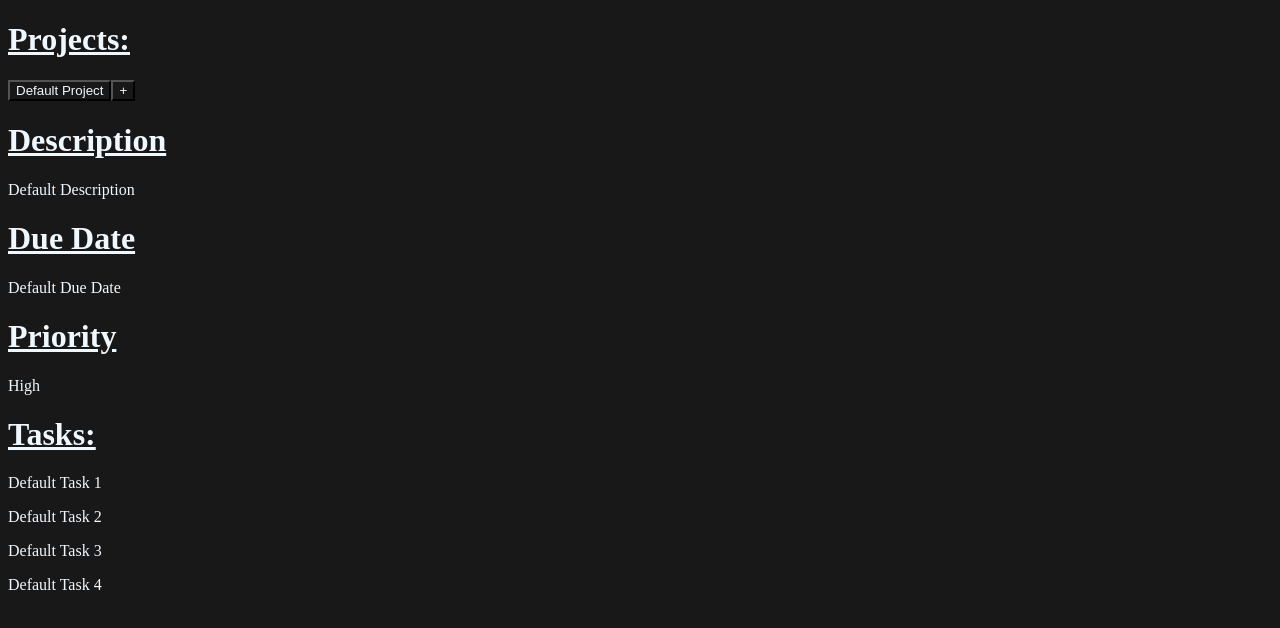
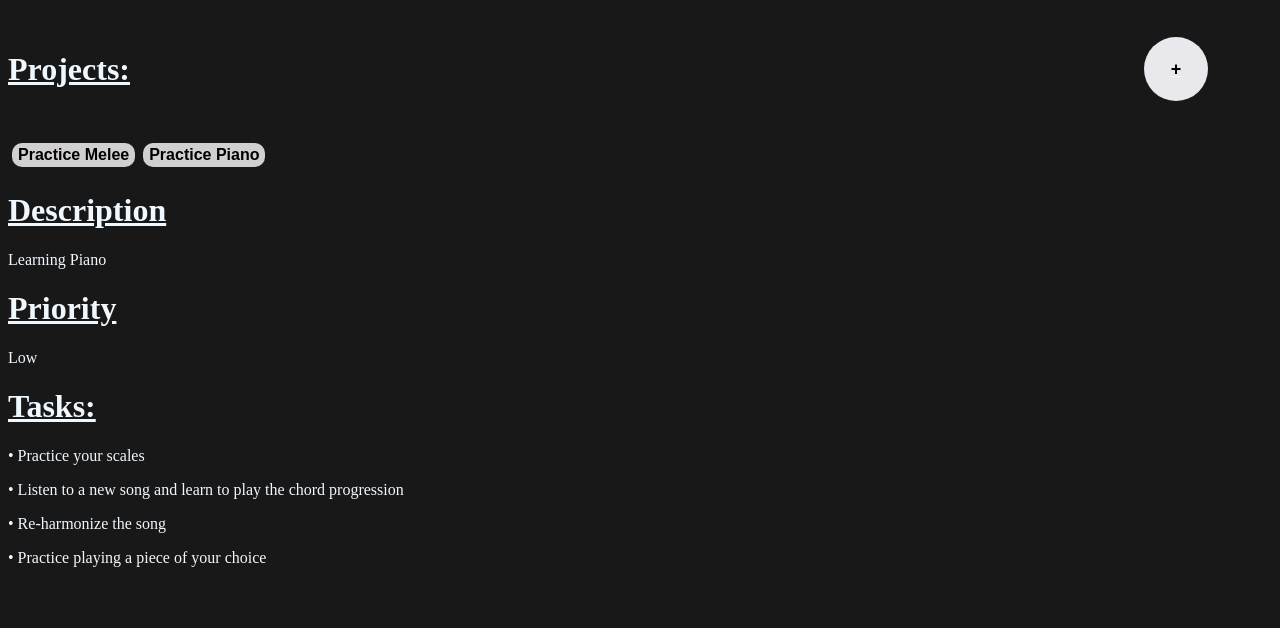
Before and after one commit to Lumi-sg/To-do-list, a website built with webpack: page dist/index.html in a window 1280 px wide. Built offline with nearby package versions, Linux system fonts and the light colour scheme.

Commit message:
added default projects + rendering function

```diff
--- a/src/index.js
+++ b/src/index.js
@@ -1,4 +1,9 @@
 import css from "./styles.css";
 import { initPage } from "./modules/initPage.js";
+import { projectInitialization } from "./modules/projectData.js";
+import { addModal, openModal, closeModal } from "./modules/modal.js";
 
+//Initialize page with html etc etc
 initPage();
+
+projectInitialization();
--- a/src/modules/initPage.js
+++ b/src/modules/initPage.js
@@ -10,15 +10,10 @@ const initPage = () => {
 	topLabel.textContent = "Projects:";
 	header.appendChild(topLabel);
 
-	const defaultButton = document.createElement("button");
-	defaultButton.className = "default";
-	defaultButton.textContent = "Default Project";
-	header.appendChild(defaultButton);
-
 	const addProjectButton = document.createElement("button");
 	addProjectButton.className = "addProject";
 	addProjectButton.textContent = "+";
-	header.appendChild(addProjectButton);
+	topLabel.appendChild(addProjectButton);
 
 	body.appendChild(header);
 
@@ -33,23 +28,10 @@ const initPage = () => {
 	description.appendChild(descriptionHeader);
 
 	const descriptionParagraph = document.createElement("p");
-	descriptionParagraph.textContent = "Default Description";
+	descriptionParagraph.className = "projectDescription";
 	description.appendChild(descriptionParagraph);
 
 	projectInformation.appendChild(description);
-
-	const dueDate = document.createElement("div");
-	dueDate.className = "dueDate";
-
-	const dueDateHeader = document.createElement("h1");
-	dueDateHeader.textContent = "Due Date";
-	dueDate.appendChild(dueDateHeader);
-
-	const dueDateParagraph = document.createElement("p");
-	dueDateParagraph.textContent = "Default Due Date";
-	dueDate.appendChild(dueDateParagraph);
-
-	projectInformation.appendChild(dueDate);
 
 	const priority = document.createElement("div");
 	priority.className = "priority";
@@ -59,8 +41,7 @@ const initPage = () => {
 	priority.appendChild(priorityHeader);
 
 	const p = document.createElement("div");
-	p.className = "p";
-	p.textContent = "High";
+	p.className = "projectPriority";
 	priority.appendChild(p);
 
 	projectInformation.appendChild(priority);
@@ -86,19 +67,22 @@ const initPage = () => {
 	task.className = "task";
 
 	const task1 = document.createElement("p");
-	task1.textContent = "Default Task 1";
+	task1.className = "taskOne";
+
 	task.appendChild(task1);
 
 	const task2 = document.createElement("p");
-	task2.textContent = "Default Task 2";
+	task2.className = "taskTwo";
+
 	task.appendChild(task2);
 
 	const task3 = document.createElement("p");
-	task3.textContent = "Default Task 3";
+	task3.className = "taskThree";
+
 	task.appendChild(task3);
 
 	const task4 = document.createElement("p");
-	task4.textContent = "Default Task 4";
+	task4.className = "taskFour";
 	task.appendChild(task4);
 
 	taskContainer.appendChild(task);
--- /dev/null
+++ b/src/modules/modal.js
@@ -0,0 +1,7 @@
+const addModal = () => {};
+
+const openModal = () => {};
+
+const closeModal = () => {};
+
+export { addModal, openModal, closeModal };
--- /dev/null
+++ b/src/modules/projectData.js
@@ -0,0 +1,74 @@
+const projectInitialization = () => {
+	class Project {
+		constructor(title, description, priority, taskOne, taskTwo, taskThree, taskFour) {
+			this.title = title;
+			this.description = description;
+			this.priority = priority;
+			this.taskOne = taskOne;
+			this.taskTwo = taskTwo;
+			this.taskThree = taskThree;
+			this.taskFour = taskFour;
+		}
+	}
+
+	let DEFAULT_PROJECT1 = new Project(
+		"Practice Melee",
+		"daily SSBM practice",
+		"Medium",
+		"Practice moving around each stage and its platforms",
+		"Practice SHFFLing on a target",
+		"Practice character specific tech (shine grabs, shine OOS, laser grab)",
+		"Practice comboing a character on various stages"
+	);
+
+	let DEFAULT_PROJECT2 = new Project(
+		"Practice Piano",
+		"Learning Piano",
+		"Low",
+		"Practice your scales",
+		"Listen to a new song and learn to play the chord progression",
+		"Re-harmonize the song",
+		"Practice playing a piece of your choice"
+	);
+
+	let projectList = [];
+	projectList.push(DEFAULT_PROJECT1);
+	projectList.push(DEFAULT_PROJECT2);
+
+	renderProject(DEFAULT_PROJECT1);
+	renderProject(DEFAULT_PROJECT2);
+	renderButton(DEFAULT_PROJECT1);
+	renderButton(DEFAULT_PROJECT2);
+
+	function renderButton(project) {
+		const header = document.querySelector(".header");
+		const projectButton = document.createElement("button");
+		projectButton.className = project.title;
+		projectButton.textContent = project.title;
+
+		header.appendChild(projectButton);
+	}
+	function renderProject(project) {
+		console.table(project);
+
+		const projectDescription = document.querySelector(".projectDescription");
+		projectDescription.textContent = project.description;
+
+		const projectPriority = document.querySelector(".projectPriority");
+		projectPriority.textContent = project.priority;
+
+		const taskOne = document.querySelector(".taskOne");
+		taskOne.textContent = "•  " + project.taskOne;
+
+		const taskTwo = document.querySelector(".taskTwo");
+		taskTwo.textContent = "• " + project.taskTwo;
+
+		const taskThree = document.querySelector(".taskThree");
+		taskThree.textContent = "• " + project.taskThree;
+
+		const taskFour = document.querySelector(".taskFour");
+		taskFour.textContent = "• " + project.taskFour;
+	}
+};
+
+export { projectInitialization };
--- a/src/styles.css
+++ b/src/styles.css
@@ -1,11 +1,11 @@
 * {
 	background-color: #181818;
-	color:aliceblue
+	color: aliceblue;
 }
 
 body {
 	height: 100%;
-	width: 100%;
+	width: 95%;
 	margin: 5;
 	padding: 0;
 }
@@ -13,3 +13,49 @@ body {
 h1 {
 	text-decoration: underline;
 }
+
+.topLabel {
+	display: flex;
+	justify-content: space-between;
+	align-items: center;
+}
+
+.addProject {
+	border-radius: 50%;
+	height: 8vh;
+	width: 8vh;
+	margin: 1rem;
+	font-size: large;
+	font-weight: bold;
+	cursor: pointer;
+	background-color: #e9e9ed;
+	color: black;
+	transform: scale(1);
+	transition: 100ms;
+}
+
+.addProject:hover {
+	transform: scale(1.05);
+	transition: 100ms;
+	border: green 3px solid;
+}
+
+button {
+	border: none;
+	color: rgb(0, 0, 0);
+	border-radius: 10px;
+	font-size: 2vh;
+	margin: 0.5vh;
+	cursor: pointer;
+	transition: 100ms;
+	font-weight: bold;
+	width: fit-content;
+	height: 3vh;
+	background-color: #d1cfcf;
+	margin-bottom: 0.5vh;
+}
+
+button:hover {
+	transform: scale(1.1);
+	transition: 100ms;
+}
```
Also changed, not shown: dist/main.js.
